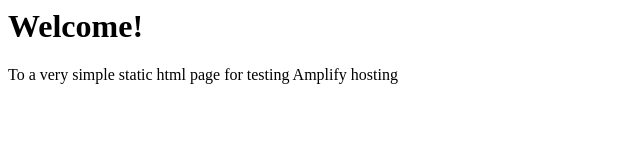
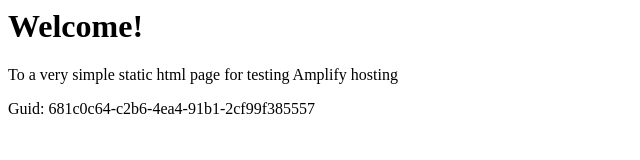
Before and after one commit to aws-aemilia-arn/Github-PR-Commit-Integration-Test-DoNotTouch-v1-preprod-eu-north-1, a website: page src/index.html in a window 1280 px wide. Shown: the whole page, without its empty margins (0-640 px from the left). Drawn offline with Linux system fonts and the light colour scheme.

Commit message:
commit from integ tests

```diff
--- a/src/index.html
+++ b/src/index.html
@@ -1,3 +1,5 @@
+
+
 <html lang="en">
 
 <head>
@@ -10,6 +12,6 @@
 <body>
     <h1>Welcome!</h1>
     <p>To a very simple static html page for testing Amplify hosting</p>
-</body>
+    <p>Guid: 681c0c64-c2b6-4ea4-91b1-2cf99f385557</p></body>
 
 </html>
```
